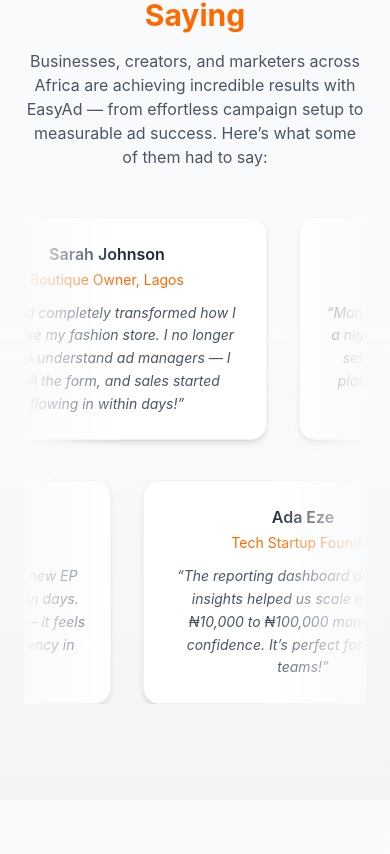
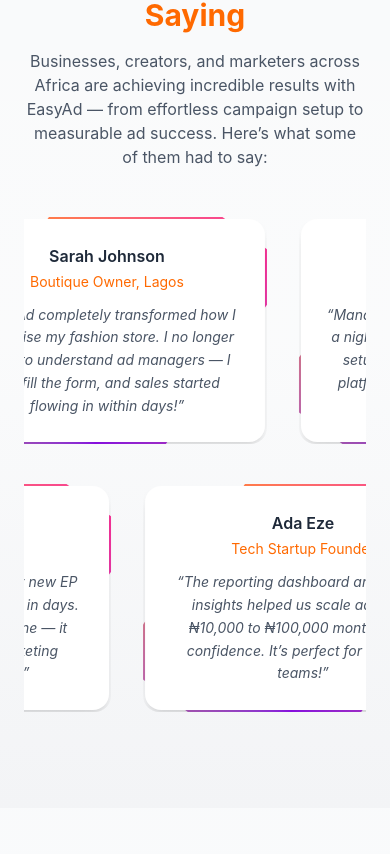
Before and after one commit to lala-tech-nig/easead, a Next.js app: page / in a window 390 px wide. Shown: the part 5450-6304 px from the top of the page. Built offline with nearby package versions, Linux system fonts and the light colour scheme.

Commit message:
fix the testimonial for mobile by removing the fade out effect and also adding the moving gradient colors around each cards

```diff
--- a/components/Testimonial.jsx
+++ b/components/Testimonial.jsx
@@ -44,17 +44,33 @@
   },
 ];
 
+// ✅ Animated Gradient Border Card
 const TestimonialCard = ({ name, role, quote }) => (
-  <div className="flex-shrink-0 bg-white rounded-2xl shadow-md p-6 w-80 mx-4 border border-gray-100 hover:shadow-xl transition-shadow">
-    <h3 className="font-semibold text-gray-800 mb-1">{name}</h3>
-    <p className="text-sm text-orange-500 mb-3">{role}</p>
-    <p className="text-gray-600 text-sm italic leading-relaxed">“{quote}”</p>
+  <div className="relative flex-shrink-0 w-80 mx-4 rounded-2xl p-[2px] overflow-hidden group transition-transform duration-300 hover:scale-[1.04]">
+    {/* Animated gradient border */}
+    <motion.div
+      className="absolute inset-0 bg-[conic-gradient(from_0deg,theme(colors.orange.400),theme(colors.pink.500),theme(colors.purple.600),theme(colors.orange.400))]"
+      animate={{ rotate: [0, 360] }}
+      transition={{ repeat: Infinity, duration: 8, ease: "linear" }}
+    ></motion.div>
+
+    {/* Inner white card */}
+    <div className="relative bg-white rounded-2xl shadow-lg p-6 h-full flex flex-col justify-between border border-white/30">
+      <div>
+        <h3 className="font-semibold text-gray-800 mb-1">{name}</h3>
+        <p className="text-sm text-orange-500 mb-3">{role}</p>
+        <p className="text-gray-600 text-sm italic leading-relaxed">“{quote}”</p>
+      </div>
+    </div>
   </div>
 );
 
 export default function Testimonial() {
   return (
-    <section id="testimonials" className="relative py-24 bg-gray-50 overflow-hidden">
+    <section
+      id="testimonials"
+      className="relative py-24 bg-gray-50 overflow-hidden"
+    >
       <div className="max-w-6xl mx-auto text-center px-6 relative z-10">
         <h2 className="text-3xl md:text-4xl font-bold text-orange-500 mb-4">
           What Our Users Are Saying
@@ -67,9 +83,9 @@
 
         {/* Top Row */}
         <div className="relative overflow-hidden">
-          {/* Gradient Overlays */}
-          <div className="pointer-events-none absolute inset-y-0 left-0 w-24 bg-gradient-to-r from-gray-50 to-transparent z-20" />
-          <div className="pointer-events-none absolute inset-y-0 right-0 w-24 bg-gradient-to-l from-gray-50 to-transparent z-20" />
+          {/* Gradient Overlays (hidden on mobile) */}
+          <div className="hidden md:block pointer-events-none absolute inset-y-0 left-0 w-24 bg-gradient-to-r from-gray-50 to-transparent z-20" />
+          <div className="hidden md:block pointer-events-none absolute inset-y-0 right-0 w-24 bg-gradient-to-l from-gray-50 to-transparent z-20" />
 
           <motion.div
             className="flex mb-10"
@@ -88,9 +104,9 @@
 
         {/* Bottom Row */}
         <div className="relative overflow-hidden">
-          {/* Gradient Overlays */}
-          <div className="pointer-events-none absolute inset-y-0 left-0 w-24 bg-gradient-to-r from-gray-50 to-transparent z-20" />
-          <div className="pointer-events-none absolute inset-y-0 right-0 w-24 bg-gradient-to-l from-gray-50 to-transparent z-20" />
+          {/* Gradient Overlays (hidden on mobile) */}
+          <div className="hidden md:block pointer-events-none absolute inset-y-0 left-0 w-24 bg-gradient-to-r from-gray-50 to-transparent z-20" />
+          <div className="hidden md:block pointer-events-none absolute inset-y-0 right-0 w-24 bg-gradient-to-l from-gray-50 to-transparent z-20" />
 
           <motion.div
             className="flex"
@@ -109,7 +125,7 @@
       </div>
 
       {/* Background Accent */}
-      <div className="absolute inset-0 bg-gradient-to-b from-transparent via-white/10 to-gray-100 pointer-events-none" />
+      <div className="absolute inset-0 bg-gradient-to-b from-transparent via-white/20 to-gray-100 pointer-events-none" />
     </section>
   );
 }
```
